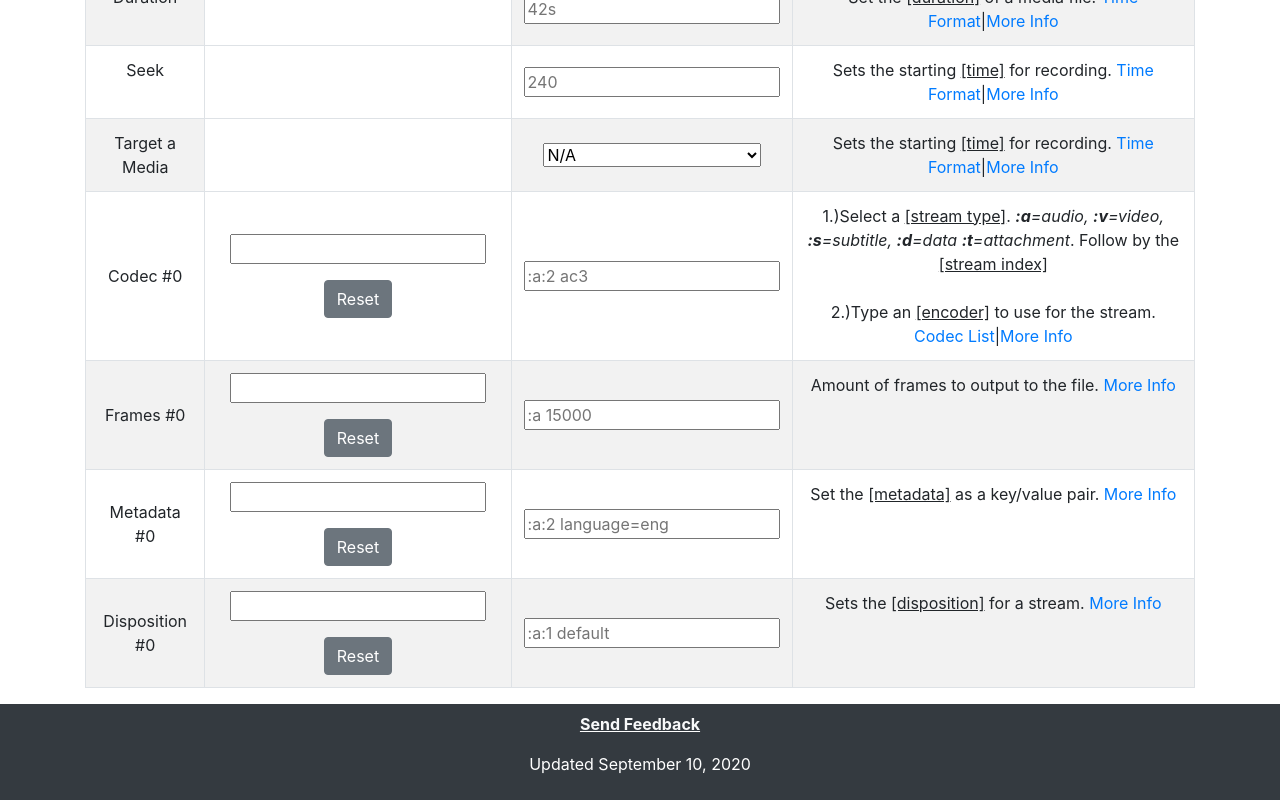
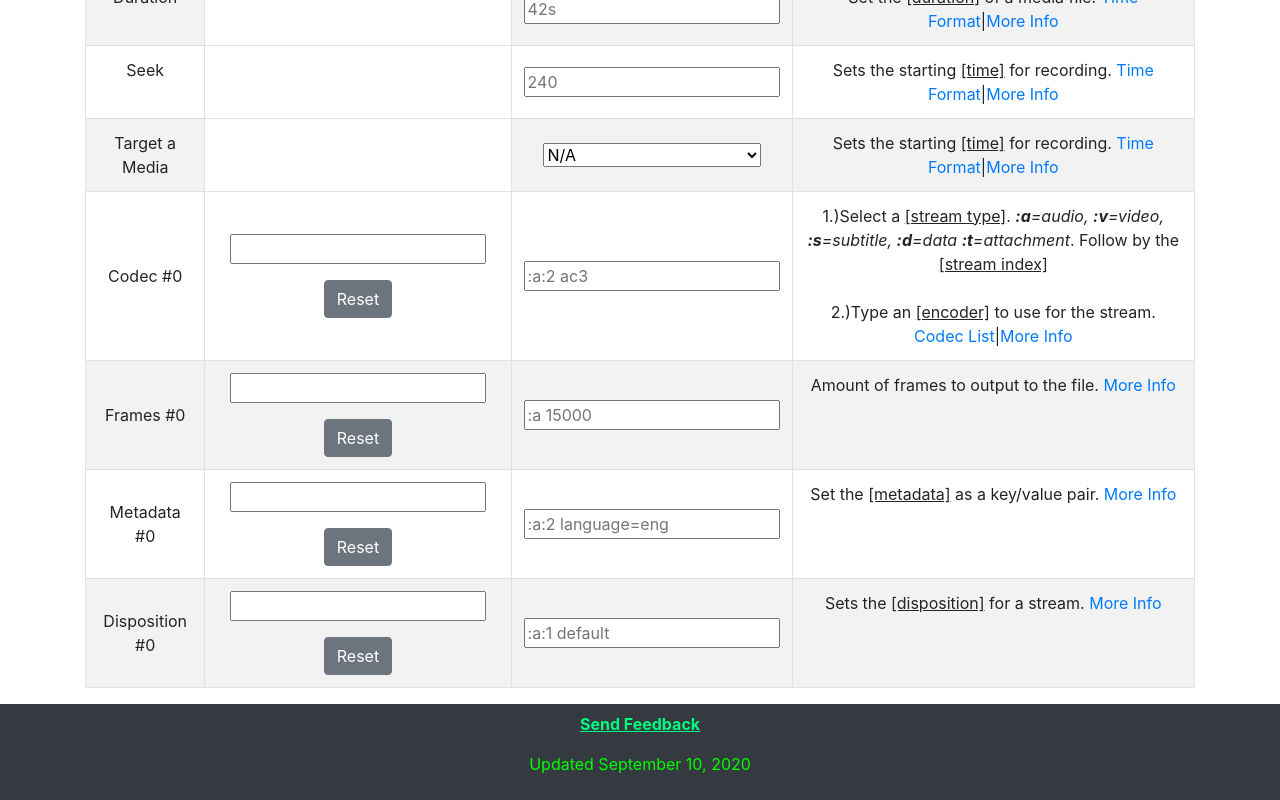
Before and after one commit to ZimCodes/zimtools, a Next.js app: page /zffmpeg in a window 1280 px wide. Shown: the part 5475-6275 px from the top of the page. Built offline with nearby package versions, Linux system fonts and the light colour scheme.

Commit message:
Fix spelling error for Phuber description; Match footer style theme with each configurator webpage.

```diff
--- a/comps/date.js
+++ b/comps/date.js
@@ -2,4 +2,4 @@
 export const ZGET = "September 10, 2020";
 export const ZTUBE_DL = "September 10, 2020";
 export const ZFFMPEG = "September 10, 2020";
-export const ZPHUBER = "June 28, 2020";
+export const ZPHUBER = "September 10, 2020";
--- a/pages/index.js
+++ b/pages/index.js
@@ -25,7 +25,7 @@ class Index extends React.Component{
 						<Wiz link={'/zffmpeg'} title={'FFmpeg'} headStyle={styles.ffmpeg}
 							 about="Multimedia framework with ability to decode, encode, transcode, mux, demux, stream, filter and play pretty much anything that humans and machines have created."/>
 						<Wiz link={'/zphuber'} title={'Phuber'} headStyle={styles.phuber}
-						about="A Beautiful Soul tool for retrieving video links from PornHub."/>
+						about="A Beautiful Soup tool for retrieving video links from PornHub."/>
 					</Wizsection>
 				</section>
 
--- a/pages/zffmpeg.js
+++ b/pages/zffmpeg.js
@@ -8,6 +8,7 @@ import IconNav from "../comps/zffmpeg/nav/iconnav";//Imports F.A.B Components
 import {globalEntry,iMainEntry,oMainEntry,oVideoEntry,oAdvancedEntry} from "../comps/zffmpeg/CommStorage";//Imports text command storage Component
 import {ZFFMPEG} from "../comps/date";
 import React from 'react';//React dependency
+import styles from '../styles/zffmpeg/foot.module.css';
 
 /* The Commandlist's job is to persistently hold all options the user wants to configure.*/
 let inputFiles = ['','',''];
@@ -581,9 +582,9 @@ class Index extends React.Component{
                     }
                     )}
                 </div>
-                <footer className="py-2 text-center bg-dark text-white">
-                    <address style={{textDecoration: 'underline'}}>
-                        <a className="text-light font-weight-bold" href={FEEDBACK_EMAIL}>Send Feedback</a>
+                <footer className={`py-2 text-center bg-dark ${styles.foot}`}>
+                    <address>
+                        <a className={`font-weight-bold ${styles.footlink}`} href={FEEDBACK_EMAIL}>Send Feedback</a>
                     </address>
                     <p>Updated {DATE_MODIFIED}</p>
                 </footer>
--- a/pages/zphuber.js
+++ b/pages/zphuber.js
@@ -197,9 +197,9 @@ class Index extends React.Component{
                     <FilterOptions filterTextProps={this.filterTextProps} filterCheckInput={this.filterCheckbox}/>
                     <Filterrow getFilter={this.getFilter}/>
                 </div>
-                <footer className="py-2 text-center bg-dark text-white">
+                <footer className="py-2 text-center bg-secondary text-warning">
                     <address style={{textDecoration:'underline'}}>
-                        <a className="text-light font-weight-bold" href={FEEDBACK_EMAIL}>Send Feedback</a>
+                        <a className="text-warning font-weight-bold" href={FEEDBACK_EMAIL}>Send Feedback</a>
                     </address>
                     <p>Updated {DATE_MODIFIED}</p>
                 </footer>
--- /dev/null
+++ b/styles/zffmpeg/foot.module.css
@@ -0,0 +1,7 @@
+.foot{
+    color:#00ff00;
+}
+.footlink{
+    color:rgb(0,255,127);
+    text-decoration: underline;
+}
```
